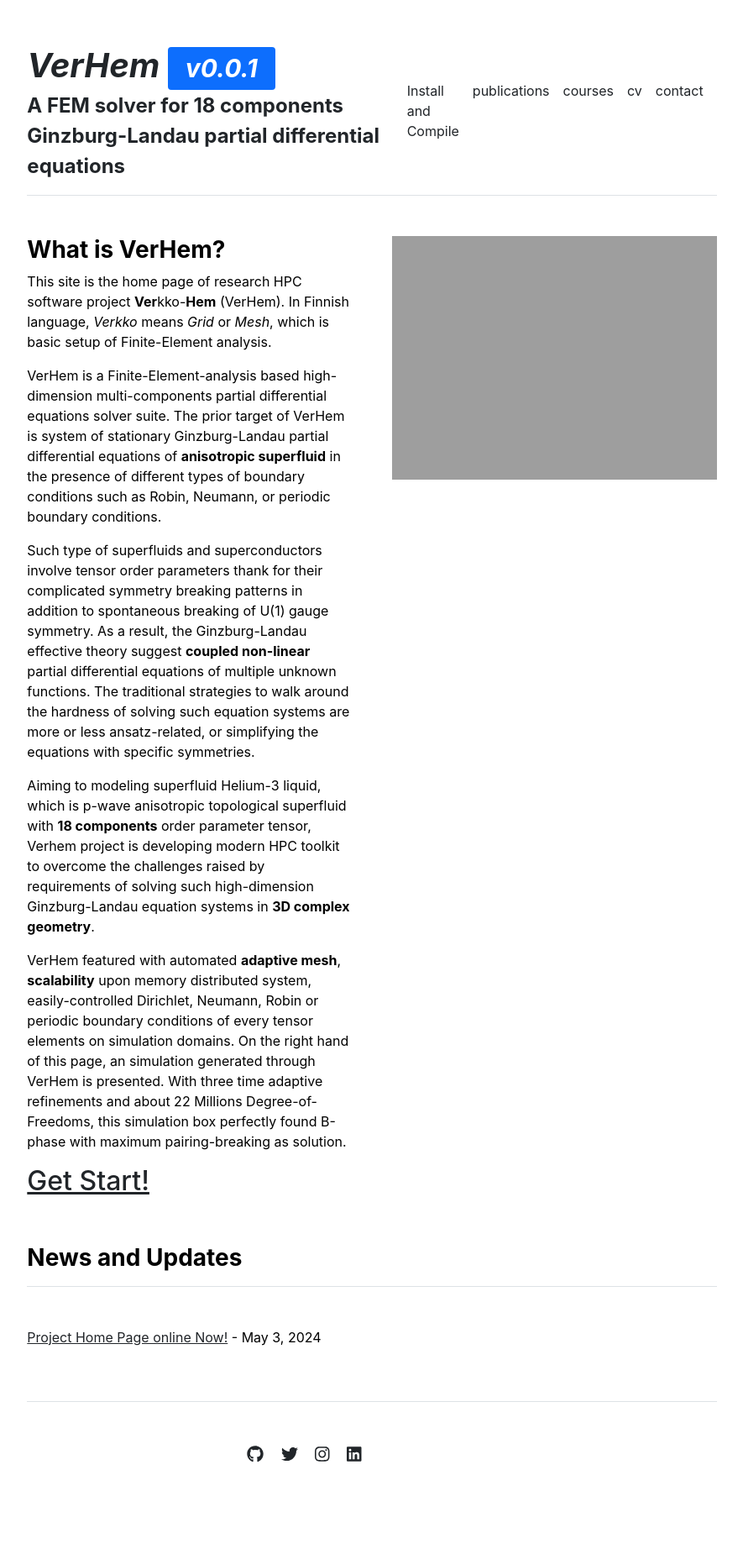
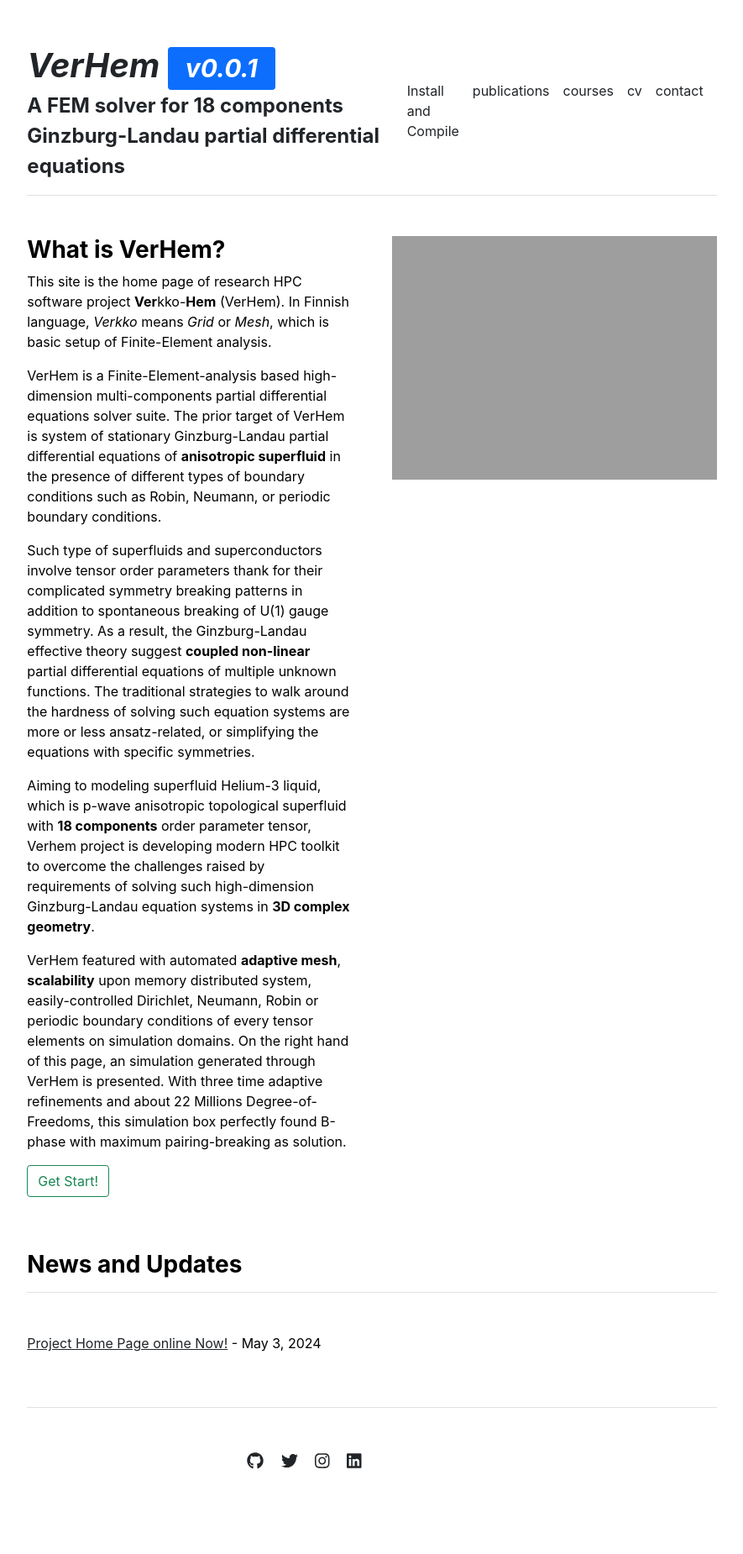
Before and after one commit to VerHem/VerHem.github.io, a Jekyll site: the page built from index.md, in a window 1280 px wide. Shown: the whole page at 84% size, without its empty margins (197-1082 px from the left). Built offline with Jekyll 4.4.1, drawn with Linux system fonts in a browser that asks for light colours.

Commit message:
add link botton in index.md

```diff
--- a/index.md
+++ b/index.md
@@ -13,4 +13,4 @@ Aiming to modeling superfluid Helium-3 liquid, which is p-wave anisotropic topol
 
 VerHem featured with automated **adaptive mesh**, **scalability** upon memory distributed system, easily-controlled Dirichlet, Neumann, Robin or periodic boundary conditions of every tensor elements on simulation domains. On the right hand of this page, an simulation generated through VerHem is presented. With three time adaptive refinements and about 22 Millions Degree-of-Freedoms, this simulation box perfectly found B-phase with maximum pairing-breaking as solution.
 
-## [Get Start!](https://www.duckduckgo.com)
+<button type="button" class="btn btn-outline-success" href="www.duckduckgo.com">Get Start!</button>
```
Also changed, not shown: screenshot.png (deleted).
